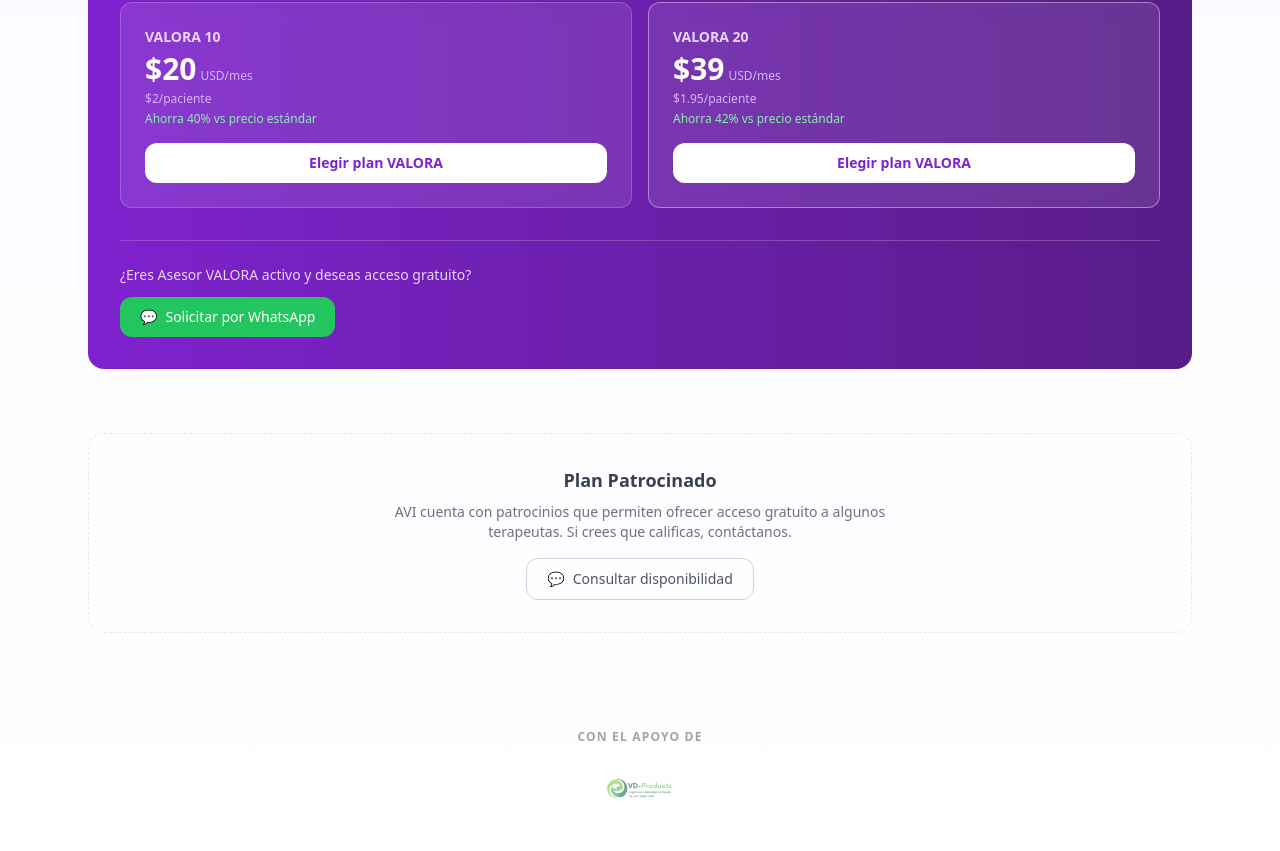
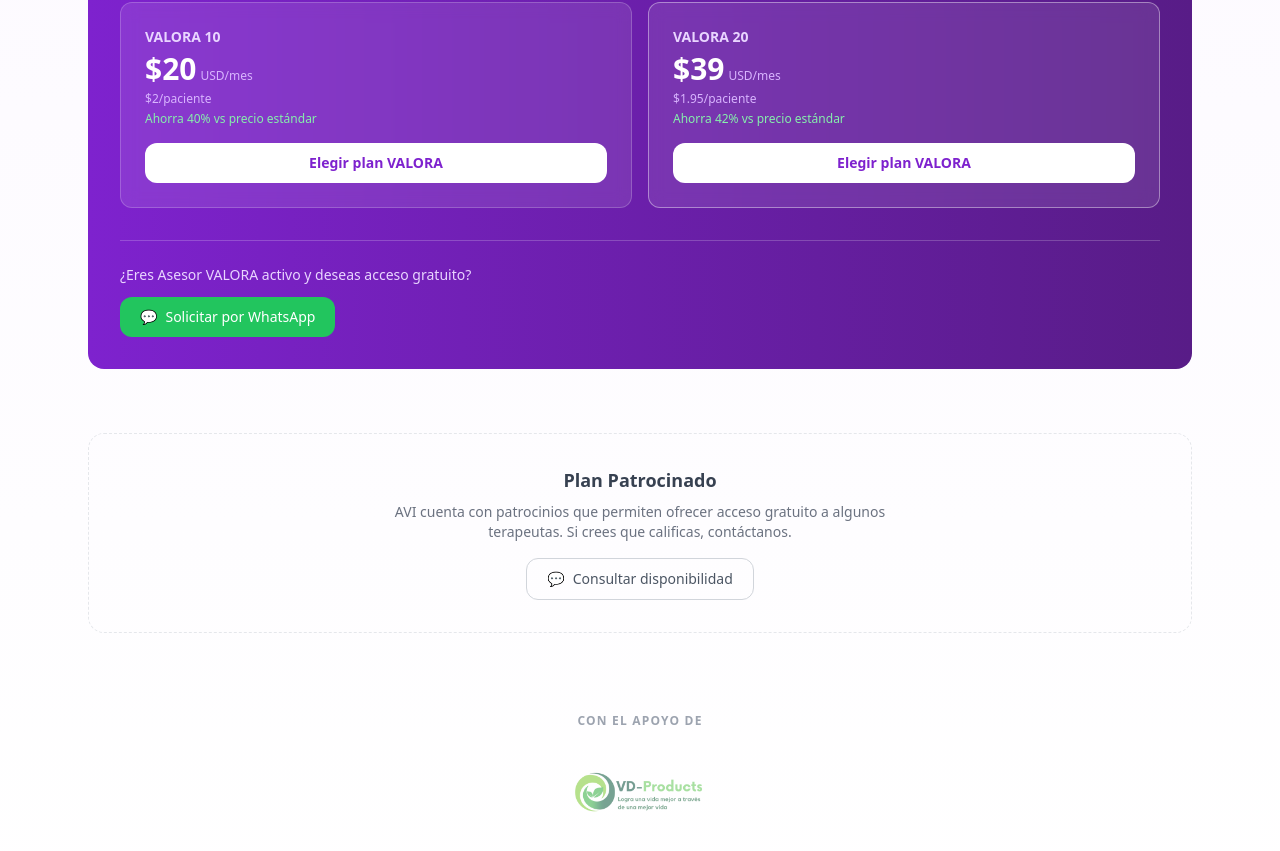
Before and after one commit to vdnutritional-cmd/avi-app, a Next.js app: page /pricing in a window 1280 px wide. Shown: the part 1144-1995 px from the top of the page. Built offline with nearby package versions, Linux system fonts and the light colour scheme.

Commit message:
fix: double sponsor logo size + reduce gap above sponsors section

```diff
--- a/src/app/pricing/page.tsx
+++ b/src/app/pricing/page.tsx
@@ -175,7 +175,9 @@ export default function PricingPage() {
         </section>
 
         {/* ── Patrocinadores ── */}
-        <SponsorsSection />
+        <div className="-mt-8">
+          <SponsorsSection />
+        </div>
 
       </main>
     </div>
--- a/src/components/SponsorsSection.tsx
+++ b/src/components/SponsorsSection.tsx
@@ -18,7 +18,7 @@ export default function SponsorsSection() {
   if (SPONSORS.length === 0) return null
 
   return (
-    <section className="text-center py-8">
+    <section className="text-center pt-4 pb-8">
       <p className="text-xs font-semibold uppercase tracking-widest text-gray-400 mb-6">
         Con el apoyo de
       </p>
@@ -37,7 +37,7 @@ export default function SponsorsSection() {
               <img
                 src={sponsor.logo}
                 alt={sponsor.name}
-                className="h-10 object-contain"
+                className="h-20 object-contain"
               />
             </a>
           ) : (
```
